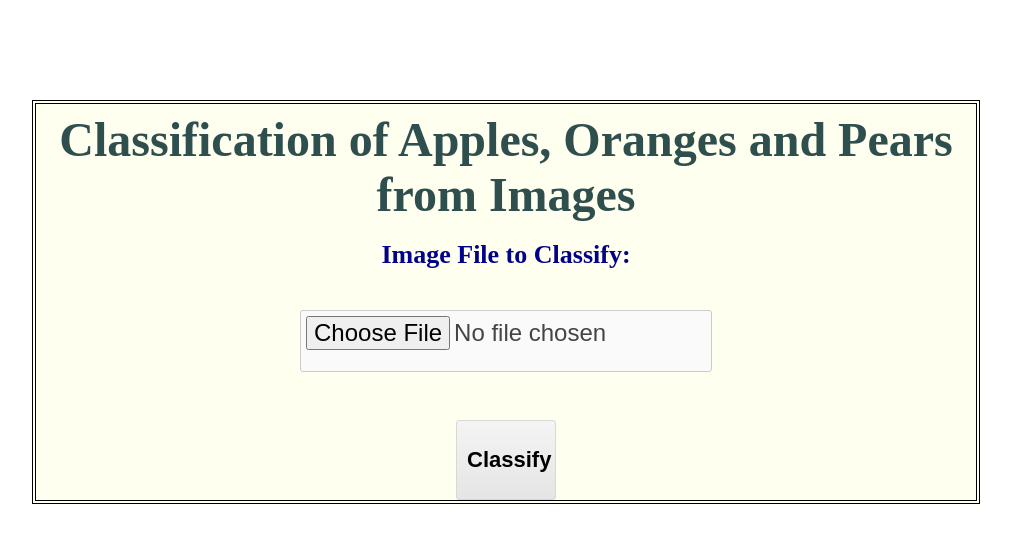
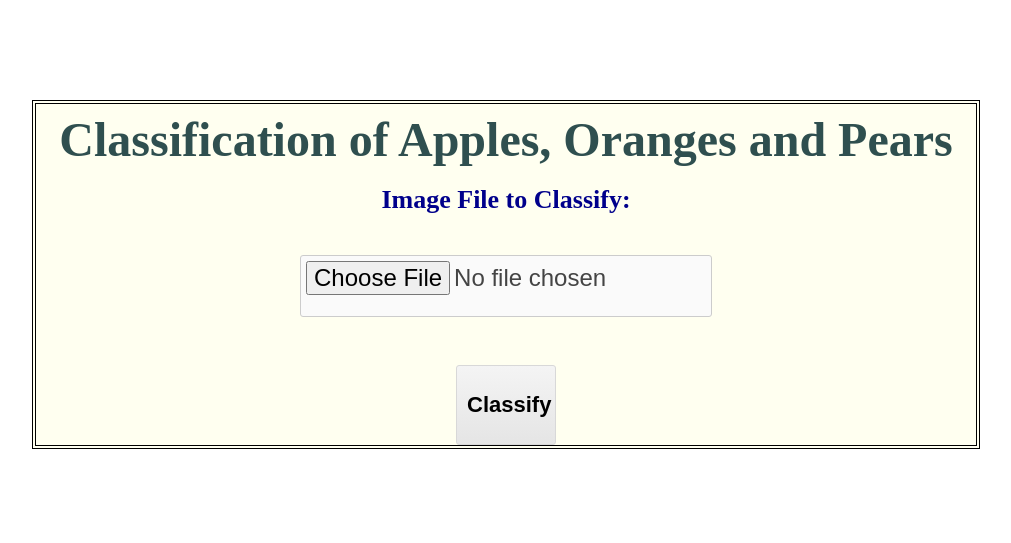
Before and after one commit to lylin17/fruit-app, a Flask app: page / in a window 1280 px wide. Shown: the top 543 px of the page, without its empty margins (134-1145 px from the left). Run offline with Flask 2, Linux system fonts and the light colour scheme.

Commit message:
Update index.html

```diff
--- a/templates/index.html
+++ b/templates/index.html
@@ -7,9 +7,9 @@
 <link rel="stylesheet" href="/static/main.css">
 
 <body>
-  <div class="container" style= font-size: 48px;color: darkslategray;font-weight: bold;>
+  <div class="container">
     <h1>
-      <center>Classification of Apples, Oranges and Pears from Images</center>
+      <center>Classification of Apples, Oranges and Pears</center>
     </h1>
 
     {% block content %}
```
